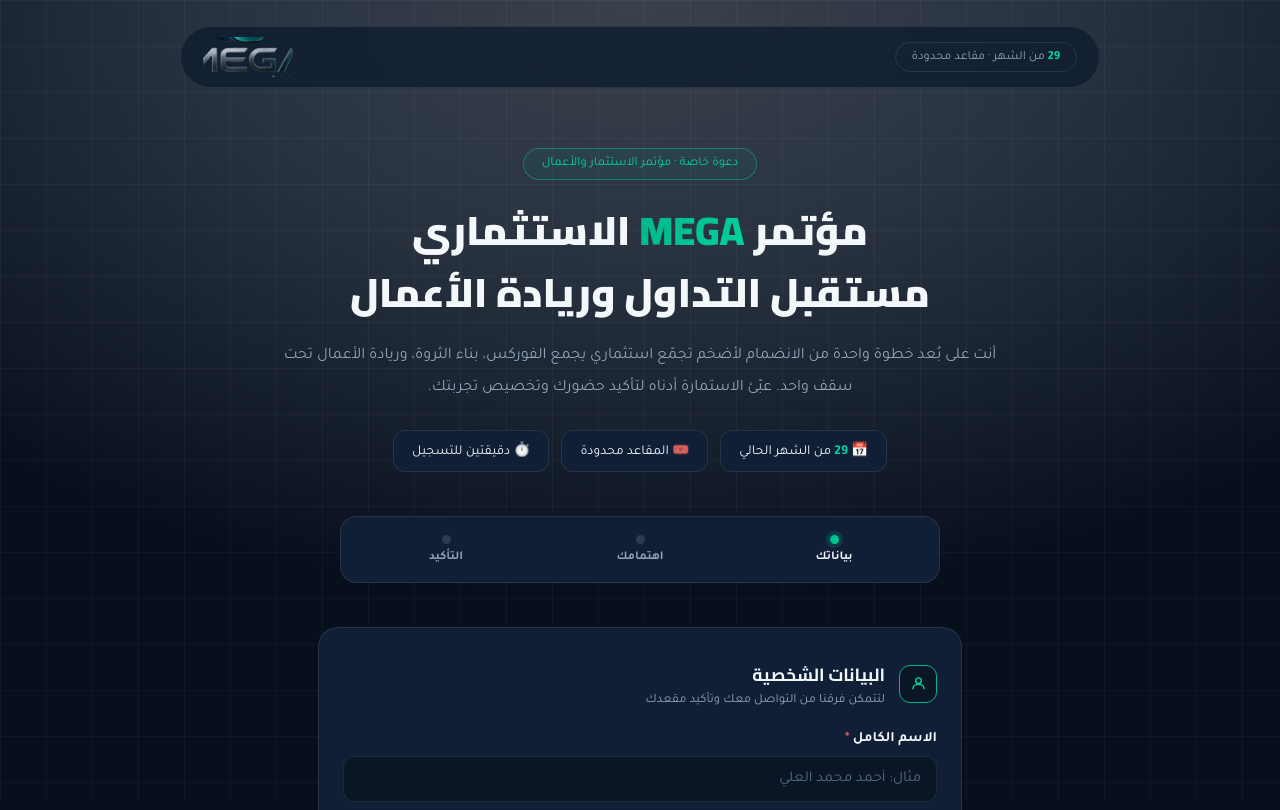
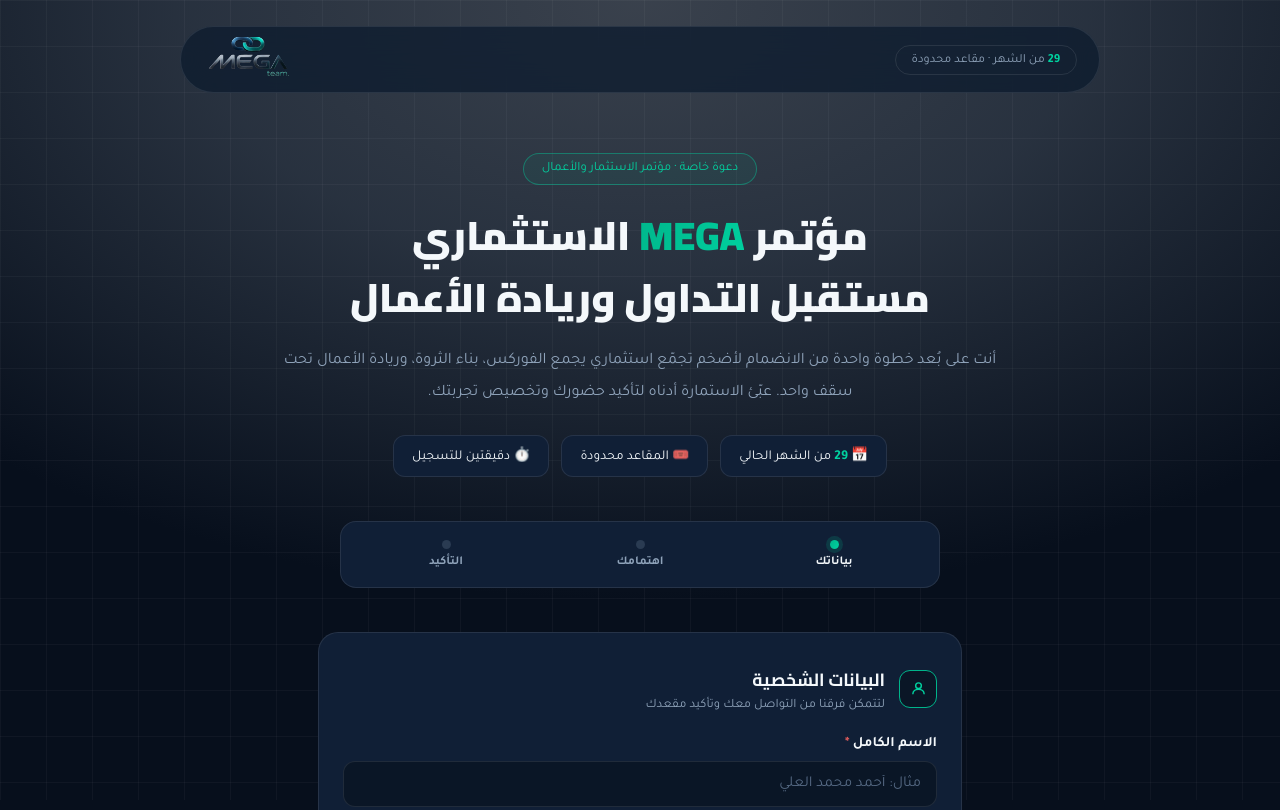
Before and after one commit to mmdllm739-hub/Trading-Questionnaire, a website: page index.html in a window 1280 px wide. Shown: the top 810 px of the page. Drawn offline with Linux system fonts and the light colour scheme.

Commit message:
Adjust logo size and cropping

```diff
--- a/index.html
+++ b/index.html
@@ -182,8 +182,8 @@
 
   <div class="navbar">
     <div class="nav-tag"><b>29</b> من الشهر · مقاعد محدودة</div>
-    <div class="nav-logo" style="width: 90px; height: 40px; overflow: hidden; position: relative; display: flex; align-items: center; justify-content: center;">
-      <img src="mega_logo.png" alt="MEGA team" style="position: absolute; height: 220px; max-width: none;">
+    <div class="nav-logo" style="width: 100px; height: 45px; overflow: hidden; position: relative; display: flex; align-items: center; justify-content: center;">
+      <img src="mega_logo.png" alt="MEGA team" style="position: absolute; height: 130px; max-width: none;">
     </div>
   </div>
 
```
